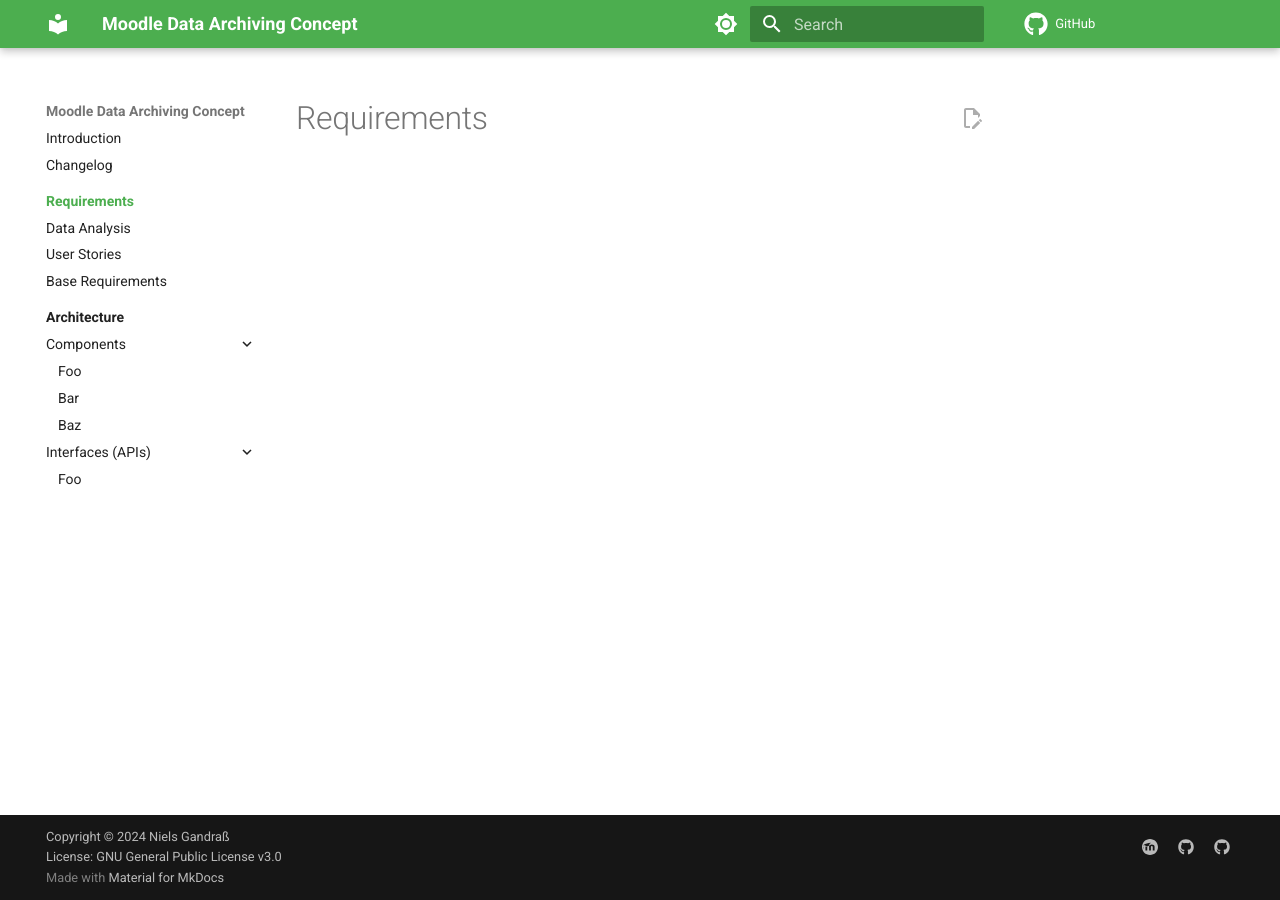
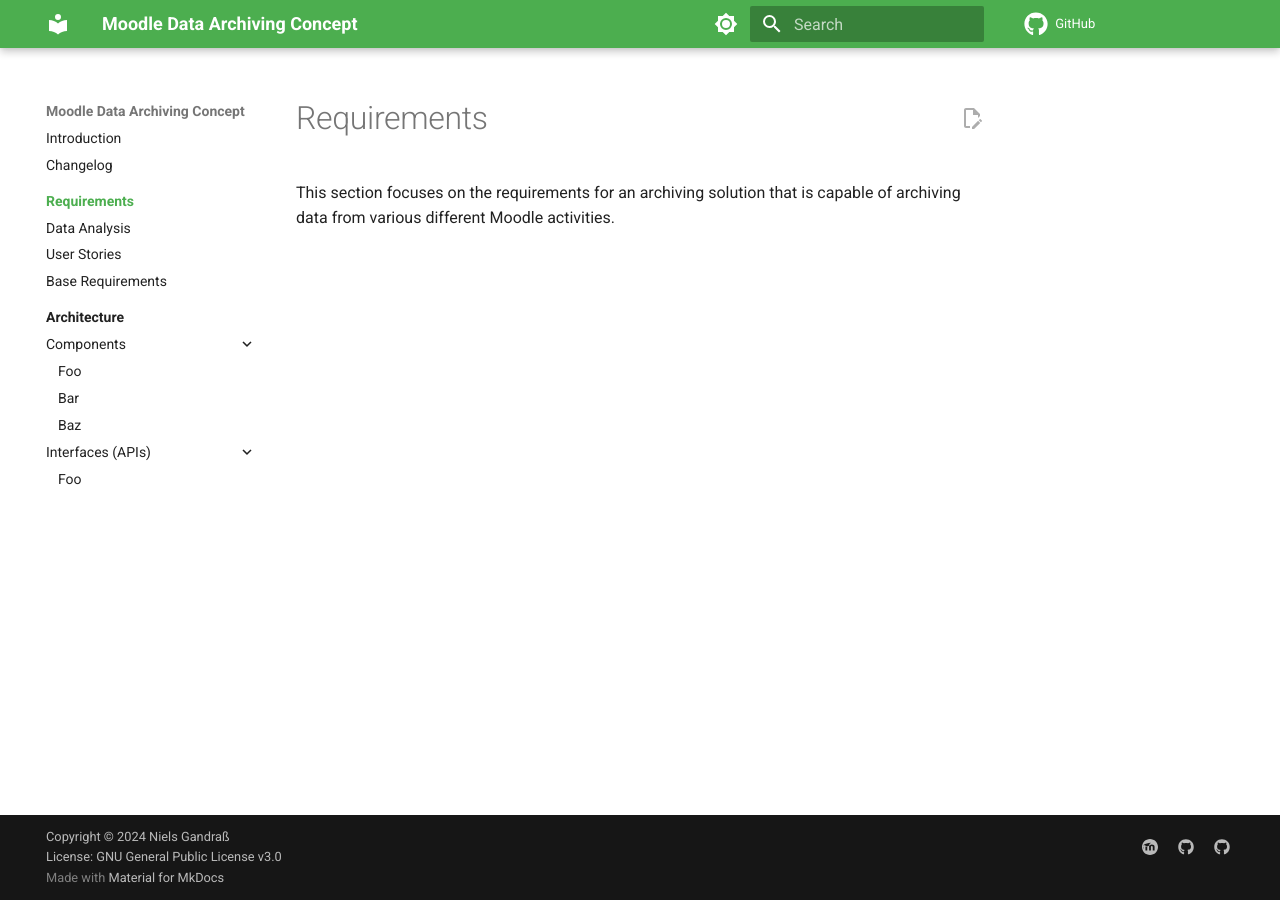
Before and after one commit to ngandrass/moodle-data-archiving-concept, an MkDocs documentation site: the page built from docs/requirements/index.md, in a window 1280 px wide. Built offline with MkDocs 1.6.1 and Material for MkDocs 9.7.7, drawn with Linux system fonts in a browser that asks for light colours; comment, search, counter and statistics services are not loaded.

Commit message:
Populate requirements index page

```diff
--- a/docs/requirements/index.md
+++ b/docs/requirements/index.md
@@ -1 +1,4 @@
 # Requirements
+
+This section focuses on the requirements for an archiving solution that is capable of archiving data from various
+different Moodle activities.
```
